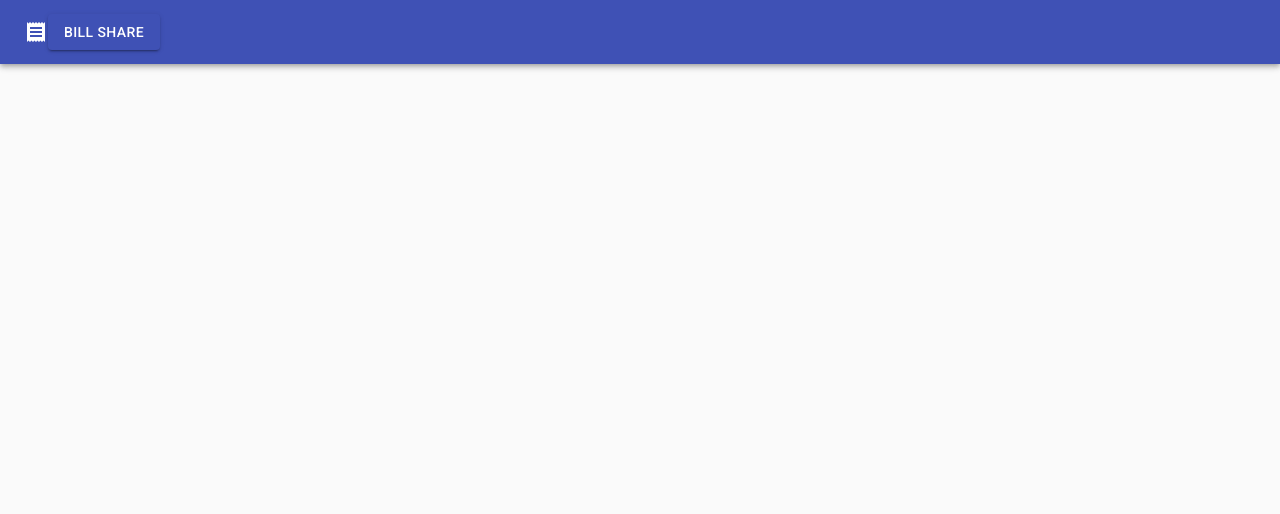
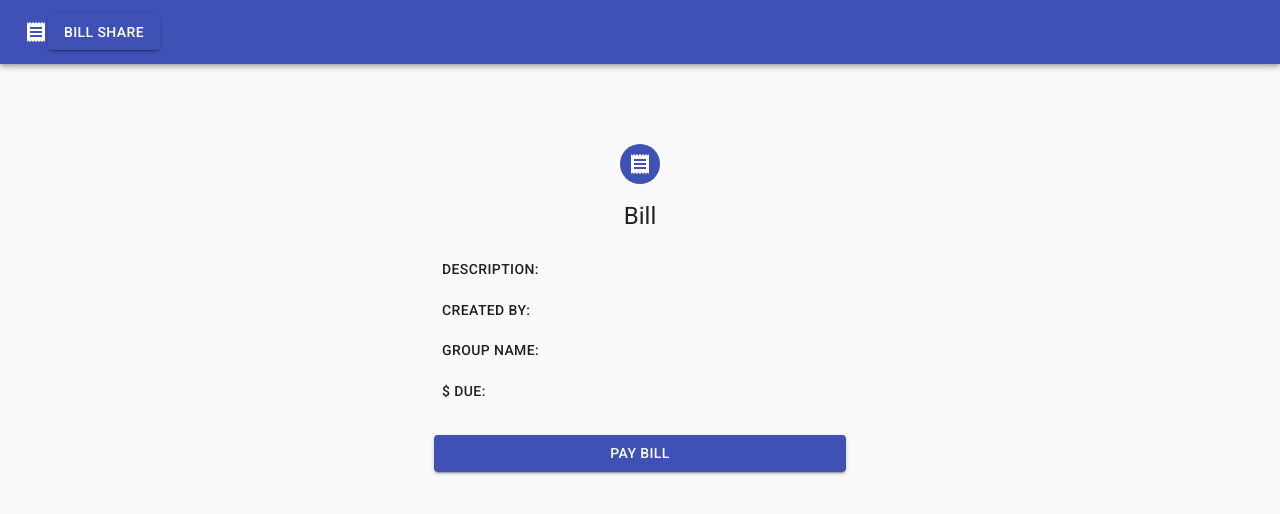
Before and after one commit to kaylinjdennis/final-project, a React (Create React App) app: page /bill in a window 1280 px wide. Shown: the top 514 px of the page. Built offline with nearby package versions, Linux system fonts and the light colour scheme.

Commit message:
created bill details type (owe) page

```diff
--- a/src/components/App.jsx
+++ b/src/components/App.jsx
@@ -10,6 +10,7 @@ import CreateGroup from './CreateGroup'
 import AddBill from './AddBill'
 import Friends from './Friends'
 import Profile from './Profile'
+import Bill from './Bill'
 
 function App() {
 	const classes = useStyles();
@@ -26,6 +27,7 @@ function App() {
         <Route path='/profile' component={Profile} />
 				<Route path='/creategroup' component={CreateGroup} />
 				<Route path='/friends' component={Friends} />
+				<Route path='/bill' component={Bill} />
 				</Switch>
 		</BrowserRouter>
 		</>
--- a/src/components/Bill/index.jsx
+++ b/src/components/Bill/index.jsx
@@ -1,12 +1,10 @@
 import React from 'react';
-import { Typography, Button, Container, TextField } from '@material-ui/core';
+import { Typography, Button, Container } from '@material-ui/core';
 import Grid from '@material-ui/core/Grid';
 import Avatar from '@material-ui/core/Avatar';
-import PostAddIcon from '@material-ui/icons/PostAdd';
-import FormControl from '@material-ui/core/FormControl';
-import InputLabel from '@material-ui/core/InputLabel';
-import Select from '@material-ui/core/Select';
 import useStyles from '../styles';
+import ReceiptIcon from '@material-ui/icons/Receipt';
+
 
 
 function Bill(props) {
@@ -16,57 +14,34 @@ function Bill(props) {
     <Container component="main" maxWidth="xs">
       <div className={classes.paper}>
         <Avatar className={classes.icon}>
-          <PostAddIcon />
+          <ReceiptIcon />
         </Avatar>
-        <Typography component="h1" variant="h5">
+        <Typography className={classes.heading} component="h1" variant="h5">
           Bill
         </Typography>
-        <form className={classes.form}>
-          <Grid container spacing={2}>
-            <Grid item xs={12} sm={12}>
-              <TextField
-                autoComplete="descripion"
-                name="billDescription"
-                variant="outlined"
-                required
-                fullWidth
-                id="billDescription"
-                label="Description"
-                autoFocus
-              />
+
+        {/* if bill type owing render bill details this way */}
+
+        <Grid container alignItems='center' spacing={2} direction='row'>
+          <Grid container alignItems='center' item xs={12} sm={12}>
+            <Typography component="h1" variant="button">
+              Description:
+            </Typography>
           </Grid>
-          <Grid item xs={12} sm={12}>
-            <TextField
-              autoComplete="cost"
-              name="billCost"
-              variant="outlined"
-              required
-              fullWidth
-              id="billCost"
-              label="Cost"
-              autoFocus
-            />
+          <Grid container alignItems='center' item xs={12} sm={12}>
+            <Typography component="h1" variant="button">
+              Created By:
+            </Typography>
           </Grid>
-          <Grid item xs={12} sm={12}>
-            <FormControl variant="outlined" className={classes.formControl}>
-              <InputLabel htmlFor="outlined-age-native-simple">Group</InputLabel>
-              <Select
-                native
-                // value={state.age}
-                // onChange={handleChange}
-                label="Group"
-                inputProps={{
-                name: 'group',
-                id: 'outlined-group-native-simple',
-                }}
-              >
-              <option aria-label="None" value="" />
-              <option value={10}>Roommates</option>
-              <option value={20}>Road Trip</option>
-              <option value={30}>Happy Hour</option>
-              </Select>
-            </FormControl>
+          <Grid container alignItems='center' item xs={12} sm={12}>
+            <Typography component="h1" variant="button">
+             Group Name:
+            </Typography>
           </Grid>
+          <Grid container alignItems='center' item xs={12} sm={12}>
+            <Typography component="h1" variant="button">
+              $ Due:
+            </Typography>
           </Grid>
           <Button
           type="submit"
@@ -75,14 +50,16 @@ function Bill(props) {
           color="primary"
           className={classes.submit}
            >
-         Submit
+          Pay Bill
           </Button>
-       </form>
+        </Grid>
+
+        {/* else bill type is owed, render this way */}
+
       </div>
     </Container>
   );
 }
 
-}
 
 export default Bill;
--- a/src/components/Profile/index.jsx
+++ b/src/components/Profile/index.jsx
@@ -52,11 +52,10 @@ return (
         <Avatar className={classes.icon}>
           <AccountBoxIcon />
         </Avatar>
-        <Typography component="h1" variant="h5">
+        <Typography className={classes.heading} component="h1" variant="h5">
           Profile
         </Typography>
-
-        <BarChart
+        <BarChart className={classes.barchart}
             width={300}
             height={300}
             data={data}
@@ -78,17 +77,6 @@ return (
           </BarChart>
 
         <Grid container alignItems='center' spacing={2} direction='row'>
-          <Grid container alignItems='center' item xs={12} sm={12}>
-            <Typography component="h1" variant="button">
-              Total $ Owed
-            </Typography>
-          </Grid>
-
-          <Grid container alignItems='center' item xs={12} sm={12}>
-            <Typography component="h1" variant="button">
-              Total $ Due
-            </Typography>
-          </Grid>
           <Grid container alignItems='center' item xs={12} sm={12}>
             <Typography component="h1" variant="button">
             <FileCopyIcon fontSize='large'/> Bills Created
--- a/src/components/styles.js
+++ b/src/components/styles.js
@@ -40,6 +40,12 @@ const useStyles = makeStyles((theme) => ({
   },
   groupForm: {
     paddingTop: 50,
+  },
+  heading: {
+    marginBottom: 25
+  },
+  barchart: {
+    marginBottom: 25
   }
 
 }));
```
Lines whose indentation alone changed are shown as unchanged.
